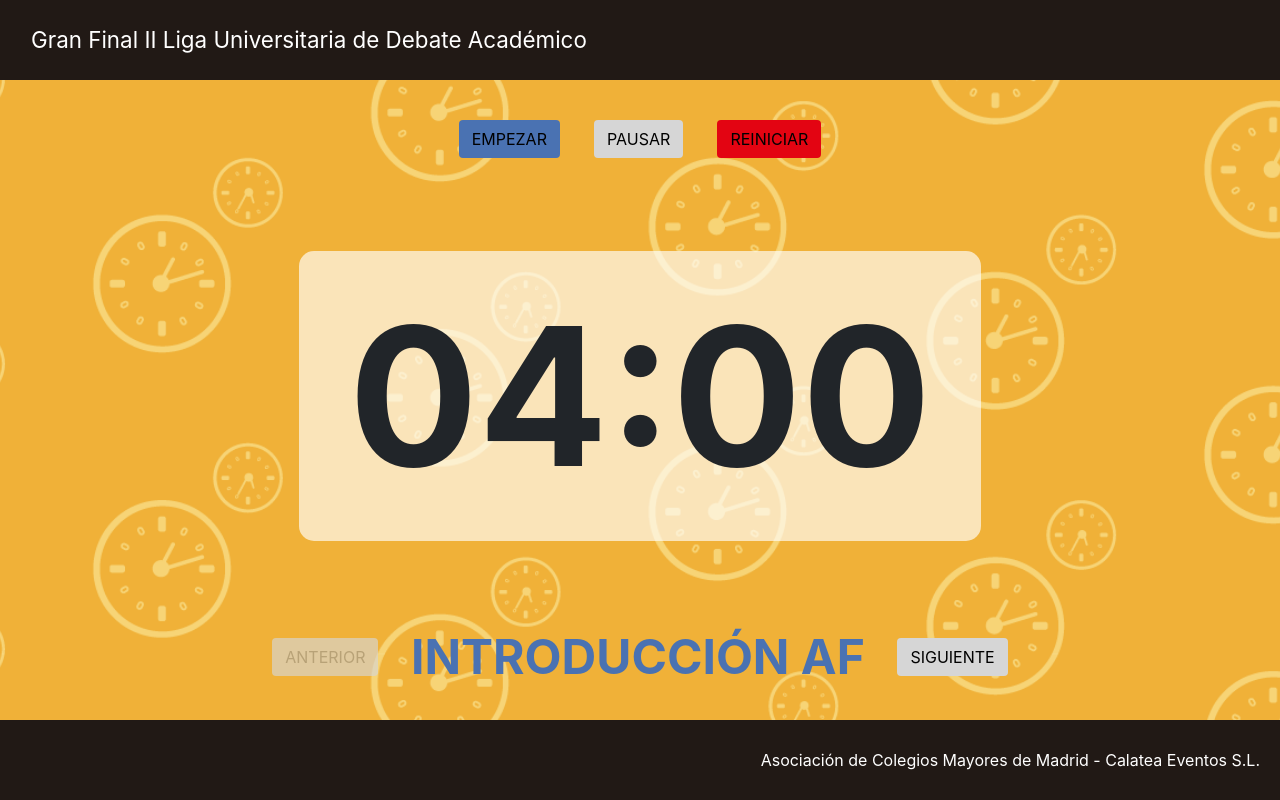
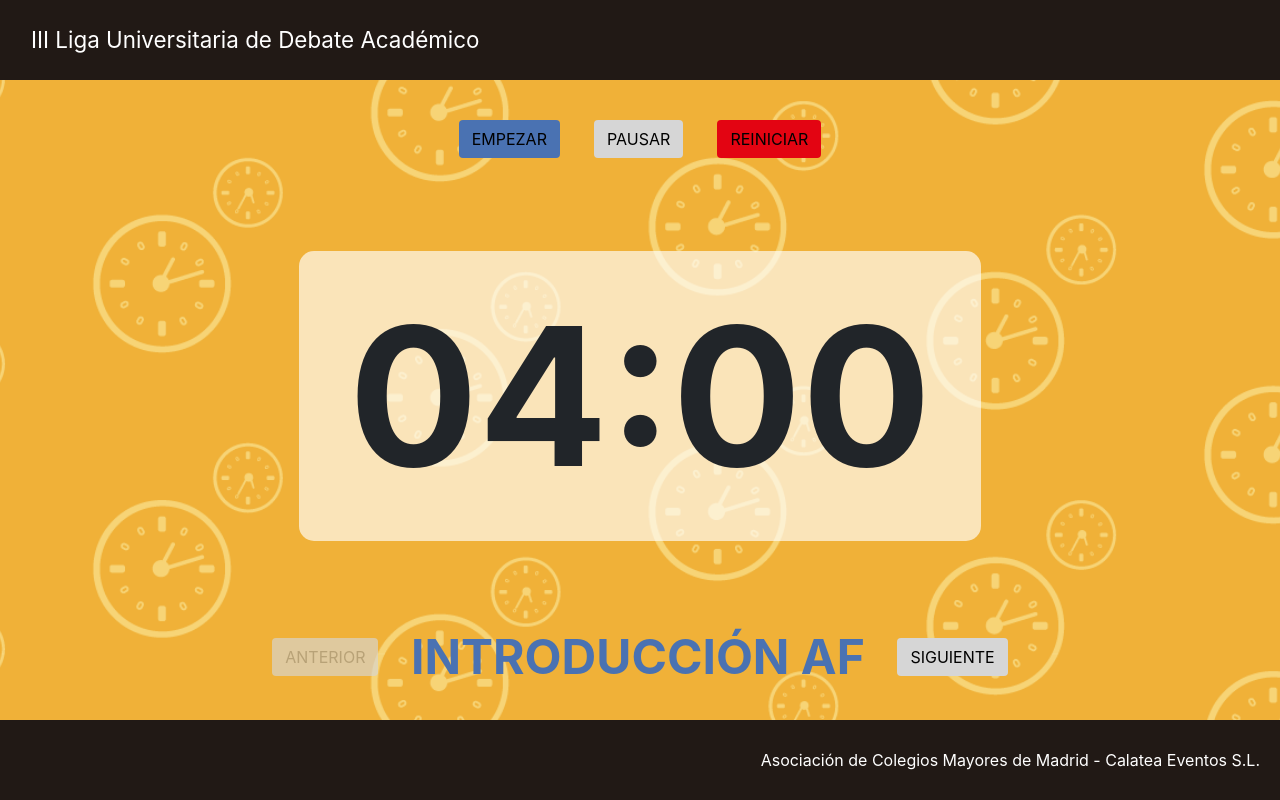
Before and after one commit to Calatea-Eventos2024/CronoLUDA, a plain HTML site: page index.html in a window 1280 px wide. Drawn offline with nearby package versions, Linux system fonts and the light colour scheme.

Commit message:
Update index.html

```diff
--- a/index.html
+++ b/index.html
@@ -19,7 +19,7 @@
             <div>
                 <!-- <span id="navbar-text">Fase final</span> -->
                 <!-- <img src="assets/logoCMM.png" alt="Logo" id="navbar-logo1"> -->
-            <span id="navbar-text">Gran Final II Liga Universitaria de Debate Académico</span>
+            <span id="navbar-text">III Liga Universitaria de Debate Académico</span>
 
             </div>
             <!-- <span id="navbar-text">Liga Universitaria de Debate Académico</span> -->
```
